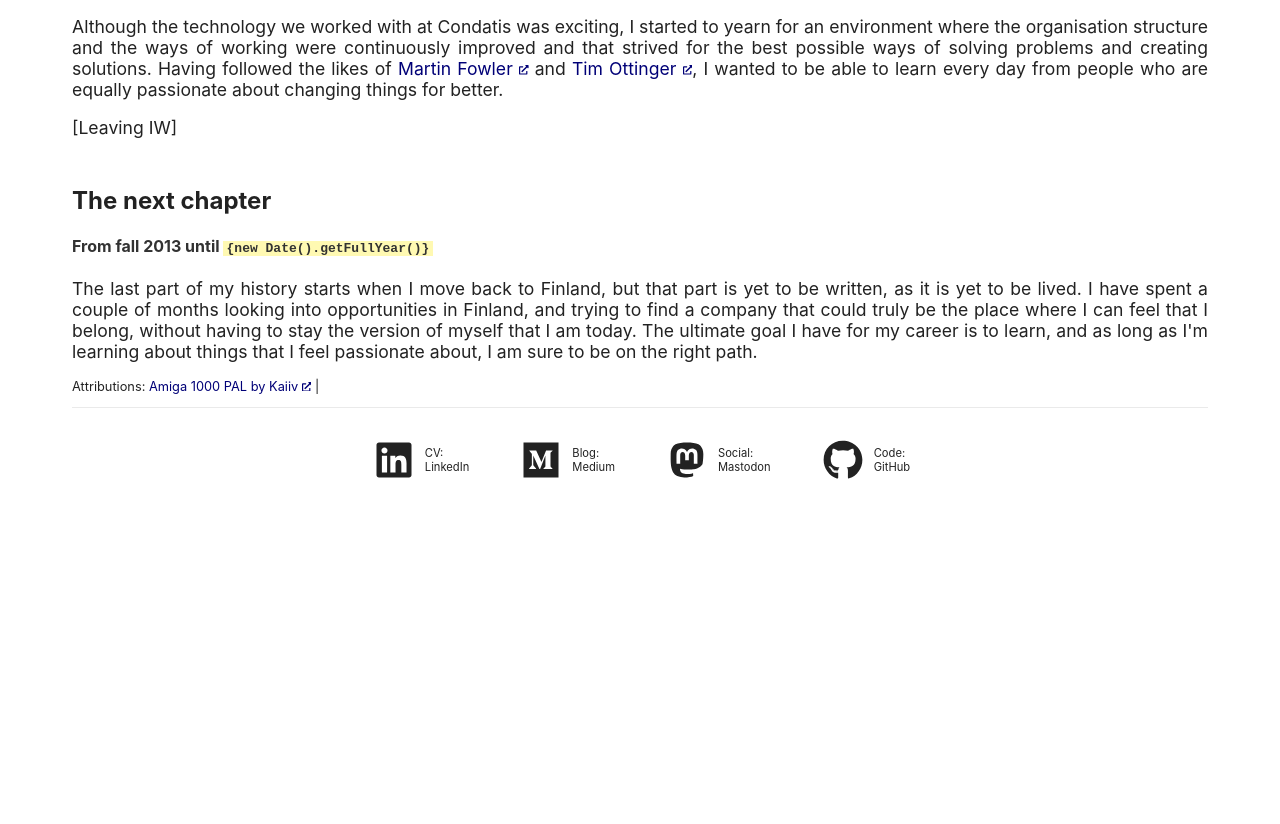
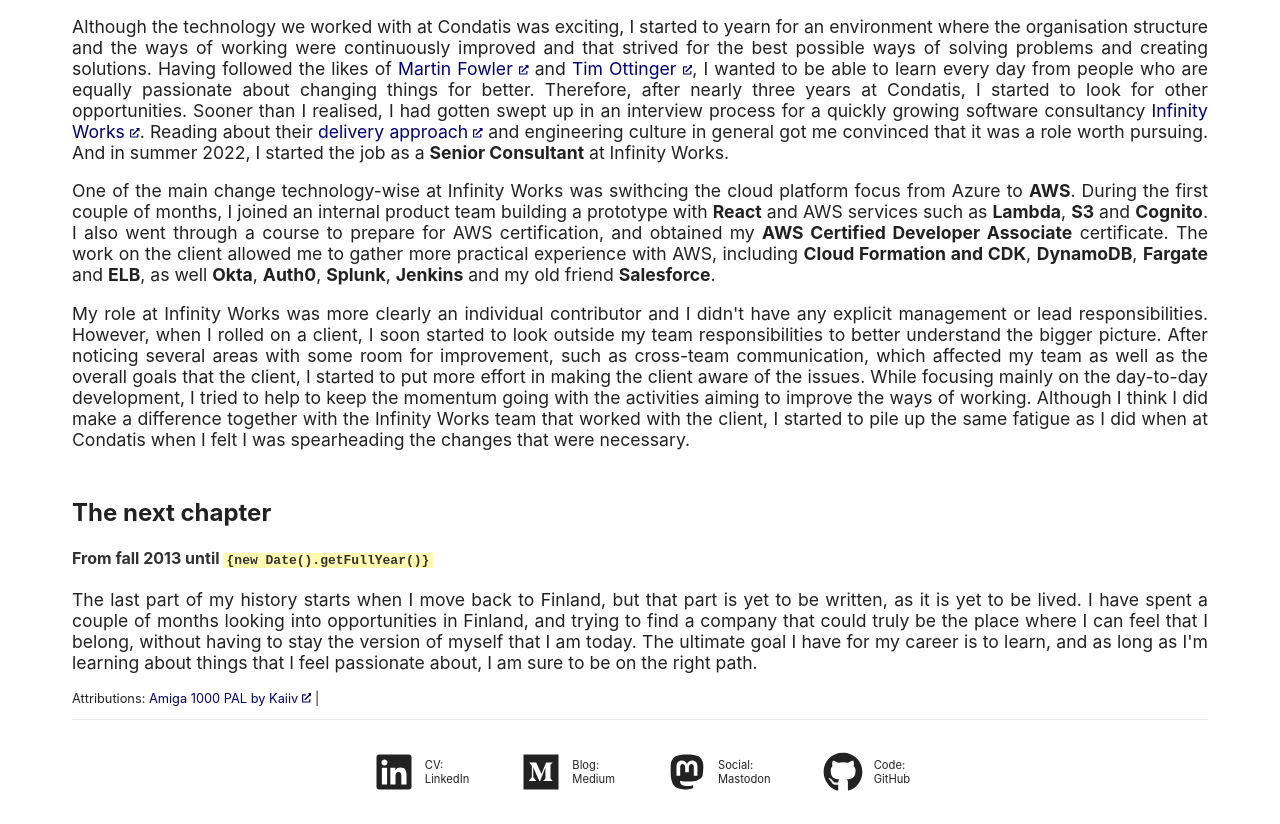
Before and after one commit to vuorinem/mikko.vuorinen.info, a Next.js app: page /history in a window 1280 px wide. Shown: the part 8600-9424 px from the top of the page. Before the commit the page ends 9112 px from the top, so only its background shows below. Built offline with nearby package versions, Linux system fonts and the light colour scheme; a web font is replaced by a local one.

Commit message:
Add Infinity Works chapter in history

```diff
--- a/app/history/page.tsx
+++ b/app/history/page.tsx
@@ -268,10 +268,13 @@
                     While working at Condatis, I was very vocal about the issues I saw in the processes and ways of working, same way as I was at Codify. I had several discussions with the company leadership where I would give earnest feedback (about the system, never about individuals) and highlight what I thought were the painpoints that held back myself and the team from delivering better results. Whether the issues were engineering-related or stemmed from business priorities, I felt the need to bring them up to drive positive change.
                 </p>
                 <p>
-                    Although the technology we worked with at Condatis was exciting, I started to yearn for an environment where the organisation structure and the ways of working were continuously improved and that strived for the best possible ways of solving problems and creating solutions. Having followed the likes of <ExternalLink href="https://martinfowler.com/">Martin Fowler</ExternalLink> and <ExternalLink href="http://agileotter.blogspot.com/">Tim Ottinger</ExternalLink>, I wanted to be able to learn every day from people who are equally passionate about changing things for better.
+                    Although the technology we worked with at Condatis was exciting, I started to yearn for an environment where the organisation structure and the ways of working were continuously improved and that strived for the best possible ways of solving problems and creating solutions. Having followed the likes of <ExternalLink href="https://martinfowler.com/">Martin Fowler</ExternalLink> and <ExternalLink href="http://agileotter.blogspot.com/">Tim Ottinger</ExternalLink>, I wanted to be able to learn every day from people who are equally passionate about changing things for better. Therefore, after nearly three years at Condatis, I started to look for other opportunities. Sooner than I realised, I had gotten swept up in an interview process for a quickly growing software consultancy <ExternalLink href="https://www.infinityworks.com/">Infinity Works</ExternalLink>. Reading about their <ExternalLink href="https://handbook.infinityworks.com/consultancy/default-delivery-process/approach">delivery approach</ExternalLink> and engineering culture in general got me convinced that it was a role worth pursuing. And in summer 2022, I started the job as a <b>Senior Consultant</b> at Infinity Works.
                 </p>
                 <p>
-                    [Leaving IW]
+                    One of the main change technology-wise at Infinity Works was swithcing the cloud platform focus from Azure to <b>AWS</b>. During the first couple of months, I joined an internal product team building a prototype with <b>React</b> and AWS services such as <b>Lambda</b>, <b>S3</b> and <b>Cognito</b>. I also went through a course to prepare for AWS certification, and obtained my <b>AWS Certified Developer Associate</b> certificate. The work on the client allowed me to gather more practical experience with AWS, including <b>Cloud Formation and CDK</b>, <b>DynamoDB</b>, <b>Fargate</b> and <b>ELB</b>, as well <b>Okta</b>, <b>Auth0</b>, <b>Splunk</b>, <b>Jenkins</b> and my old friend <b>Salesforce</b>.
+                </p>
+                <p>
+                    My role at Infinity Works was more clearly an individual contributor and I didn&apos;t have any explicit management or lead responsibilities. However, when I rolled on a client, I soon started to look outside my team responsibilities to better understand the bigger picture. After noticing several areas with some room for improvement, such as cross-team communication, which affected my team as well as the overall goals that the client, I started to put more effort in making the client aware of the issues. While focusing mainly on the day-to-day development, I tried to help to keep the momentum going with the activities aiming to improve the ways of working. Although I think I did make a difference together with the Infinity Works team that worked with the client, I started to pile up the same fatigue as I did when at Condatis when I felt I was spearheading the changes that were necessary.
                 </p>
             </section>
 
```
